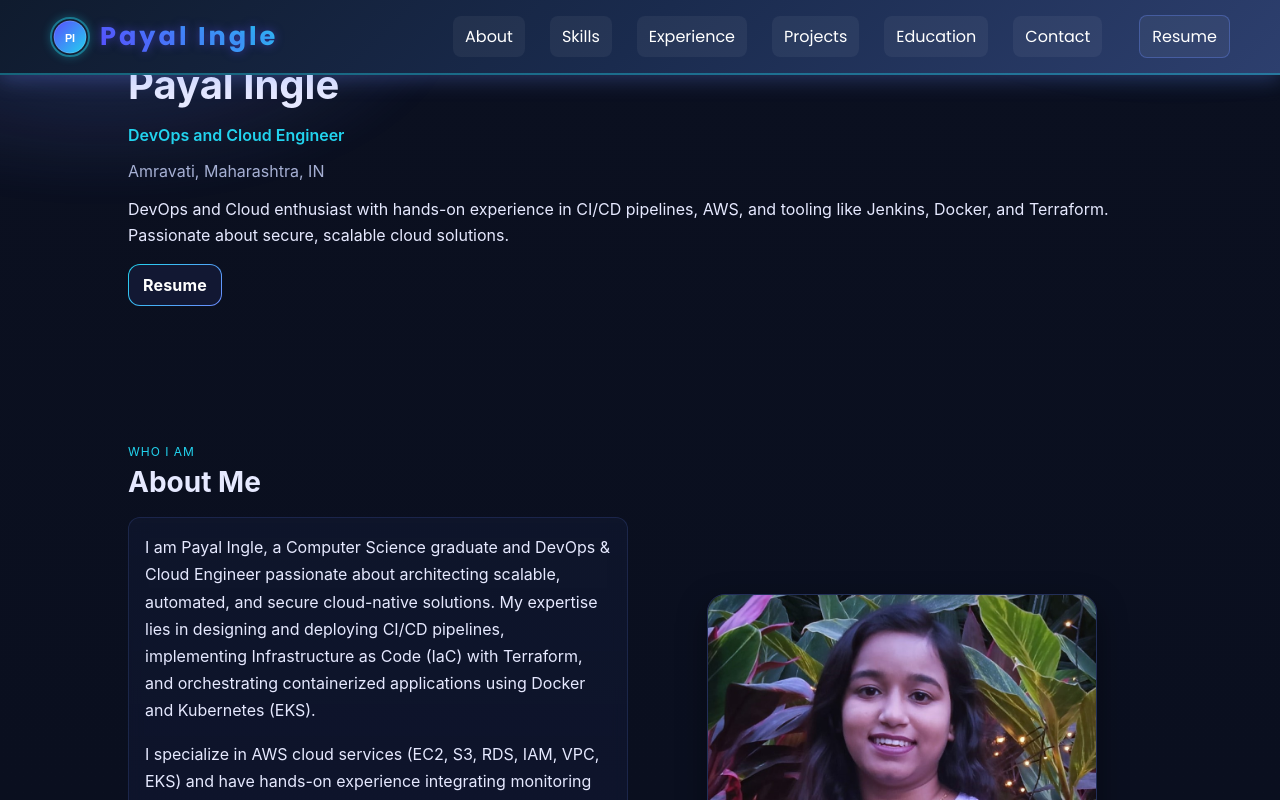
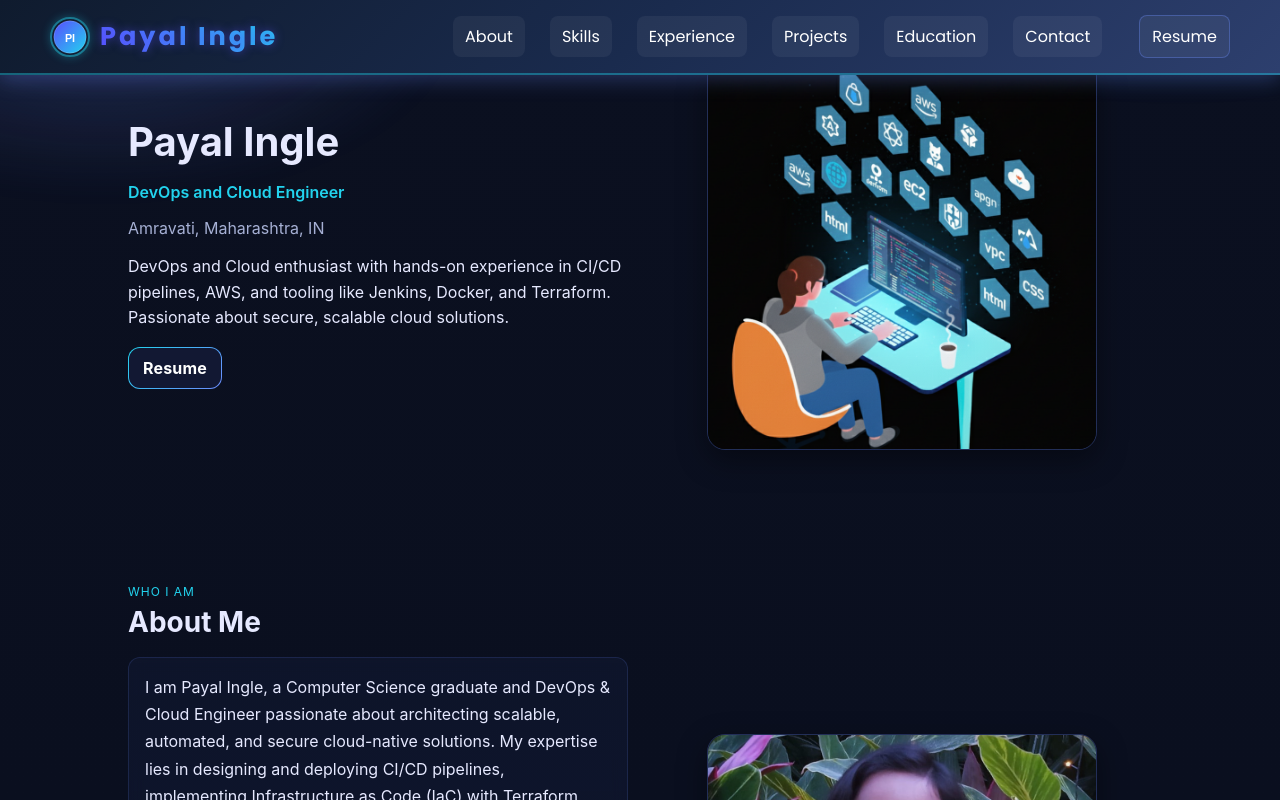
Before and after one commit to Payalingle/My_Personal_Portfolio, a React (Vite) app: page / in a window 1280 px wide. Shown: the top 800 px of the page. Built offline with nearby package versions, Linux system fonts and the light colour scheme.

Commit message:
Updated hero section and fixed portfolio links

```diff
--- a/src/components/Hero.jsx
+++ b/src/components/Hero.jsx
@@ -14,7 +14,9 @@ export default function Hero({ data }) {
             {resumeUrl && <a className="btn secondary" href={resumeUrl} target="_blank" rel="noreferrer">Resume</a>}
           </div>
         </div>
-
+        <div className="hero-photo">
+          <img src="/Home.png" alt="Home" onError={(e) => { e.target.src = '/Home.png'; }} />
+        </div>
       </div>
     </section>
   )
--- a/src/styles.css
+++ b/src/styles.css
@@ -113,7 +113,7 @@
     transform: scale(1.05);
     box-shadow: 0 6px 20px rgba(31,169,255,0.6);
   }
-.hero{padding-top:96px}
+.hero{padding-top:120px}
 .section { padding: 60px 20px; margin-bottom: 10px; }
 .section-divider{height:1px;margin:24px 0;background:linear-gradient(90deg,transparent,rgba(108,140,255,.5),transparent)}
 .container{max-width:1024px;margin:0 auto}
@@ -152,7 +152,7 @@ h1{font-size:40px;margin:0 0 6px}h2{font-size:28px;margin:0 0 18px}h3{margin:0 0
 .chips .chip:nth-child(3n+2){background:linear-gradient(180deg,rgba(34,211,238,.18),rgba(12,18,40,.6));border-color:rgba(34,211,238,.45)}
 .chips .chip:nth-child(3n){background:linear-gradient(180deg,rgba(255,107,214,.18),rgba(12,18,40,.6));border-color:rgba(255,107,214,.45)}
 .card-title{margin-bottom:10px}
-.hero-wrap{display:grid;grid-template-columns:1fr;gap:24px;align-items:center}
+.hero-wrap{display:grid;grid-template-columns:1fr 1fr;gap:24px;align-items:center}
 .hero-photo{display:flex;justify-content:center;align-items:center}
 .hero-photo img{width:390px;height:390px;object-fit:cover;border-radius:18px;border:1px solid rgba(108,140,255,.25);box-shadow:0 10px 30px rgba(0,0,0,.4);transition:transform .25s ease, box-shadow .25s ease, border-color .25s ease}
 .hero-photo img:hover{transform:rotate(-1deg) scale(1.02);border-color:rgba(34,211,238,.5);box-shadow:0 18px 40px rgba(0,0,0,.55),0 0 0 4px rgba(34,211,238,.15) inset}
```
Also changed, not shown: public/Home.png (added), 1 other file (tests, documents, lock files or other folders).
